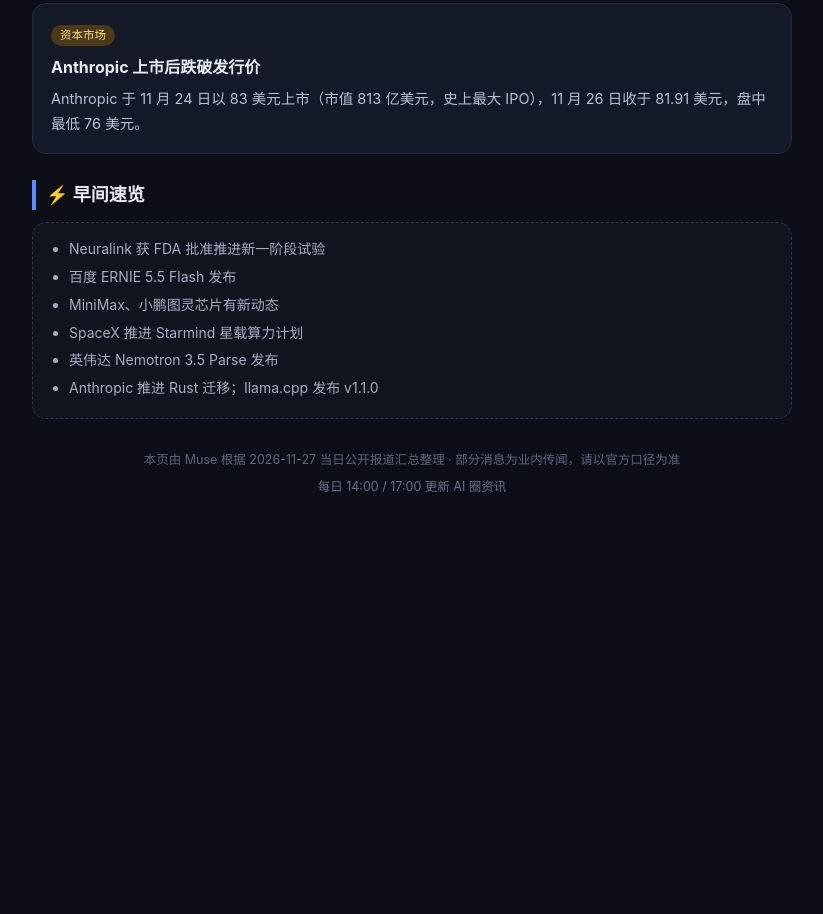
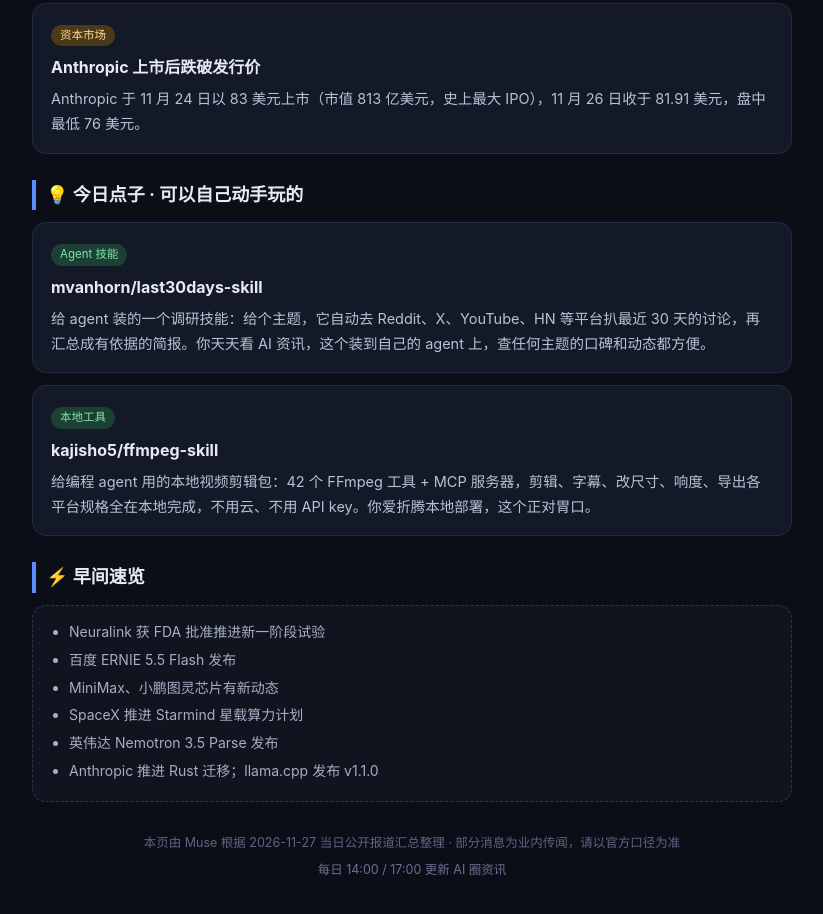
Before and after one commit to cjy15329/cjy15329.github.io, a plain HTML site: page index.html in a window 1280 px wide. Shown: the part 5145-6059 px from the top of the page, without its empty margins (228-1051 px from the left). Before the commit the page ends 5691 px from the top, so only its background shows below. Drawn offline with Linux system fonts and the light colour scheme.

Commit message:
资讯页新增今日点子栏目：两个可动手玩的 GitHub 项目

```diff
--- a/index.html
+++ b/index.html
@@ -215,6 +215,22 @@
 </section>
 
 <section>
+  <h2>💡 今日点子 · 可以自己动手玩的</h2>
+
+  <div class="card">
+    <span class="tag green">Agent 技能</span>
+    <h3><a href="https://github.com/mvanhorn/last30days-skill" style="color:#e8eaf2;text-decoration:none">mvanhorn/last30days-skill</a></h3>
+    <p>给 agent 装的一个调研技能：给个主题，它自动去 Reddit、X、YouTube、HN 等平台扒最近 30 天的讨论，再汇总成有依据的简报。你天天看 AI 资讯，这个装到自己的 agent 上，查任何主题的口碑和动态都方便。</p>
+  </div>
+
+  <div class="card">
+    <span class="tag green">本地工具</span>
+    <h3><a href="https://github.com/kajisho5/ffmpeg-skill" style="color:#e8eaf2;text-decoration:none">kajisho5/ffmpeg-skill</a></h3>
+    <p>给编程 agent 用的本地视频剪辑包：42 个 FFmpeg 工具 + MCP 服务器，剪辑、字幕、改尺寸、响度、导出各平台规格全在本地完成，不用云、不用 API key。你爱折腾本地部署，这个正对胃口。</p>
+  </div>
+</section>
+
+<section>
   <h2>⚡ 早间速览</h2>
   <div class="brief">
     <ul>
```
